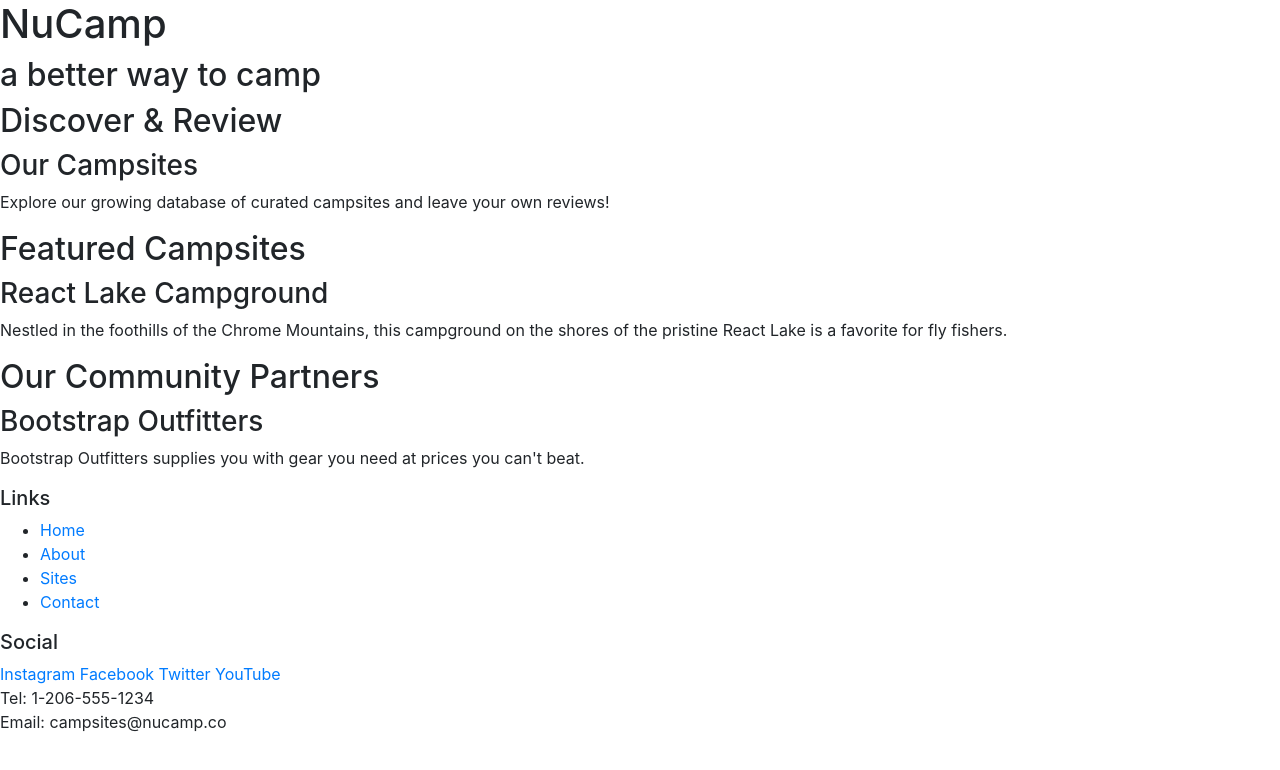
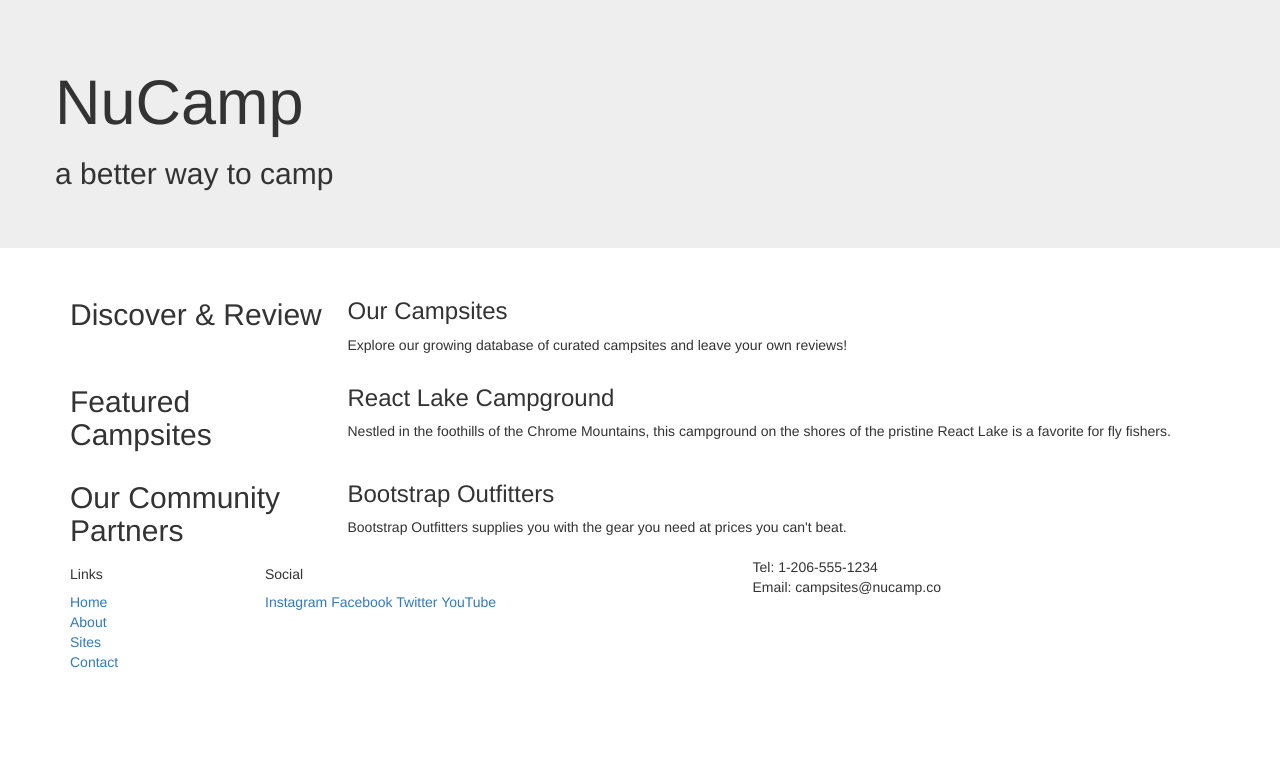
Before and after one commit to jrperiod/nucamp-2-bootstrap, a website: page index.html in a window 1280 px wide. Drawn offline with nearby package versions, Linux system fonts and the light colour scheme.

Commit message:
Bootsrap Grid

```diff
--- a/index.html
+++ b/index.html
@@ -14,51 +14,73 @@
 
 <body>
 
-    <header>
-        <div>
+    <header class="jumbotron">
+        <div class="container">
+            <div class="row">
+                <div class="col">
                     <h1>NuCamp</h1>
                     <h2>a better way to camp</h2>
                 </div>
+            </div>
+        </div>
     </header>
 
-    <div>
+    <div class="container">
+        <div class="row">
+            <div class="col-sm-4 order-sm-last col-md-3">
                 <h2>Discover & Review</h2>
+            </div>
+            <div class="col">
                 <h3>Our Campsites</h3>
                 <p>Explore our growing database of curated campsites and leave your own reviews!</p>
             </div>
+        </div>
 
-    <div>
+        <div class="row">
+            <div class="col-sm-4 col-md-3">
                 <h2>Featured Campsites</h2>
+            </div>
+            <div class="col">
                 <h3>React Lake Campground</h3>
         		<p>Nestled in the foothills of the Chrome Mountains, this campground on the shores of the pristine React Lake is a favorite for fly fishers.</p>
    			</div>
+        </div>
 
-    <div>
+        <div class="row">
+            <div class="col-sm-4 order-sm-last col-md-3">
                 <h2>Our Community Partners</h2>
+            </div>
+            <div class="col">
                 <h3>Bootstrap Outfitters</h3>
-        <p>Bootstrap Outfitters supplies you with gear you need at prices you can't beat.</p>
+        		<p>Bootstrap Outfitters supplies you with the gear you need at prices you can't beat.</p>
+            </div>
+        </div>
     </div>
 
     <footer>
-        <div>
+        <div class="container">
+            <div class="row">
+                <div class="col-4 col-sm-2 offset-1">
                     <h5>Links</h5>
-            <ul>
+                    <ul class="list-unstyled">
                         <li><a href="#">Home</a></li>
                         <li><a href="#">About</a></li>
                         <li><a href="#">Sites</a></li>
                         <li><a href="#">Contact</a></li>
                     </ul>
                 </div>
-        <div>
+                <div class="col-6 col-sm-5">
                 	<h5>Social</h5>
                     <a href="http://instagram.com/">Instagram</a>
                     <a href="http://facebook.com/">Facebook</a>
                     <a href="http://twitter.com/">Twitter</a>
                     <a href="http://youtube.com/">YouTube</a>
                 </div>
-        <div>
+                <div class="col-sm-4">
                     Tel: 1-206-555-1234<br />
                     Email: campsites@nucamp.co
+                </div>
+           </div>
         </div>
     </footer>
 
```
Lines whose indentation alone changed are shown as unchanged.
